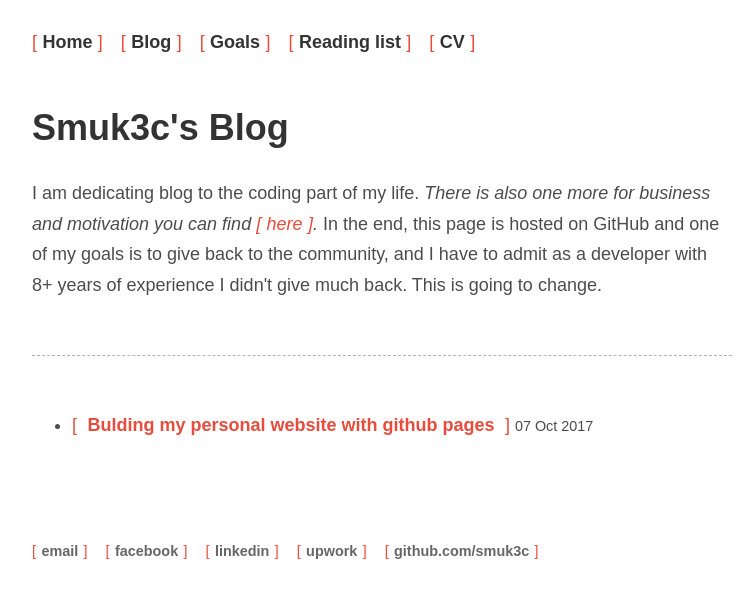
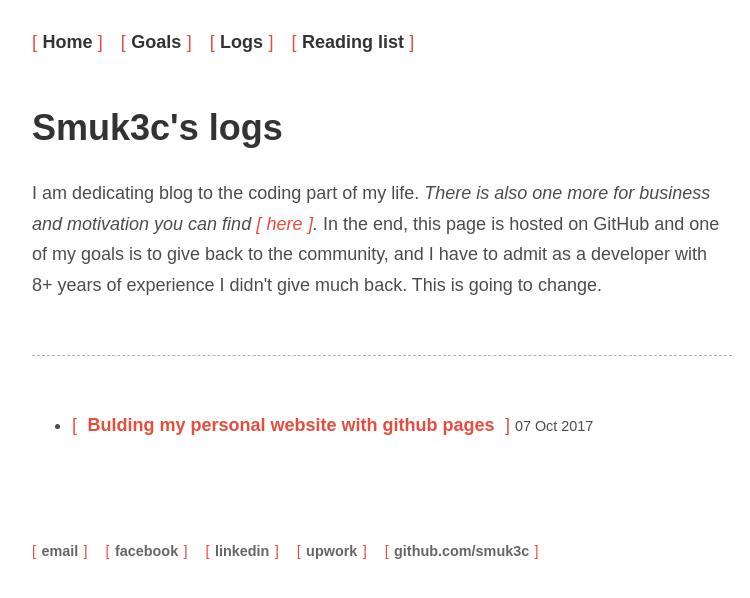
Before and after one commit to smuk3c/smuk3c.github.io, a Jekyll site: the page built from logs/index.html, in a window 1280 px wide. Shown: the top 598 px of the page, without its empty margins (258-1008 px from the left). Built offline with Jekyll 4.4.1, drawn with Linux system fonts in a browser that asks for light colours; nearby versions of some CDN libraries.

Commit message:
Site map updated

```diff
--- a/_includes/nav.html
+++ b/_includes/nav.html
@@ -1,9 +1,8 @@
 <nav>
     <ul>
         <li><a href="/">Home</a></li>
-        <li><a href="/blog">Blog</a></li>
         <li><a href="/goals">Goals</a></li>
+        <li><a href="/logs">Logs</a></li>
         <li><a href="/reading-list">Reading list</a></li>
-        <li><a href="/cv">CV</a></li>
     </ul>
 </nav>
--- a/blog/index.html
+++ b/logs/index.html
@@ -1,6 +1,6 @@
 ---
 layout: default
-title: Smuk3c's Blog
+title: Smuk3c's logs
 ---
 <h1>{{ page.title }}</h1>
 <p>I am dedicating blog to the coding part of my life. <em>There is also one more for business and motivation you can find <a href="https://www.tinystories.io/" target="_blank">here</a>.</em> In the end, this page is hosted on GitHub and one of my goals is to give back to the community, and I have to admit as a developer with 8+ years of experience I didn't give much back. This is going to change.</p>
```
Also changed, not shown: cv/index.html (deleted, +0 -8 lines), logs/atom.xml (renamed from blog/atom.xml).
